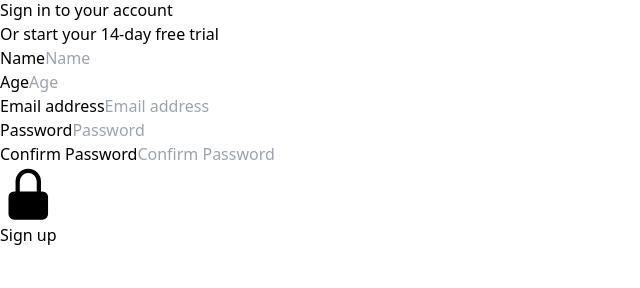
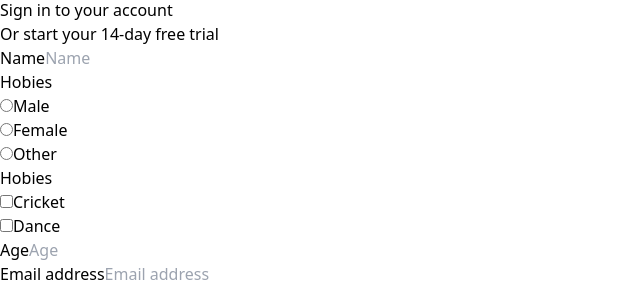
Before and after one commit to the-special-character/tsc-fs2-react, a React (Vite) app: page /auth/register in a window 1280 px wide. Shown: the part 302-590 px from the top of the page, without its empty margins (0-640 px from the left). Built offline with nearby package versions, Linux system fonts and the light colour scheme.

Commit message:
commit code

```diff
--- /dev/null
+++ b/src/components/checkbox.jsx
@@ -0,0 +1,48 @@
+import React from "react";
+
+const Checkbox = ({
+  field: { name, value, onChange, onBlur }, //
+  form: { touched, errors, setFieldValue, setFieldTouched },
+  meta,
+  options,
+  className,
+  ...props
+}) => {
+  console.log(value);
+  return (
+    <div>
+      <fieldset>
+        <legend>Hobies</legend>
+        {options.map((x) => (
+          <div key={x.id}>
+            <input
+              type="checkbox"
+              name={name}
+              id={x.id}
+              checked={value.some((y) => y === x.label)}
+              onChange={() => {
+                if (value.some((y) => y === x.label)) {
+                  setFieldValue(
+                    name,
+                    value.filter((z) => z !== x.label)
+                  );
+                } else {
+                  setFieldValue(name, [...value, x.label]);
+                }
+              }}
+              onBlur={() => {
+                setFieldTouched(name, true);
+              }}
+            />
+            <label htmlFor={x.id}>{x.label}</label>
+          </div>
+        ))}
+      </fieldset>
+      {touched[name] && errors[name] && (
+        <p className="text-red-500 text-sm mt-2">{errors[name]}</p>
+      )}
+    </div>
+  );
+};
+
+export default Checkbox;
--- /dev/null
+++ b/src/components/radio.jsx
@@ -0,0 +1,36 @@
+import React from "react";
+
+const Radio = ({
+  field: { name, value }, //
+  form: { touched, errors, setFieldValue, setFieldTouched },
+  meta,
+  options,
+  className,
+  ...props
+}) => {
+  return (
+    <div>
+      <fieldset>
+        <legend>Hobies</legend>
+        {options.map((x) => (
+          <div key={x.id}>
+            <input
+              type="radio"
+              name={name}
+              id={x.id}
+              checked={value === x.label}
+              onChange={() => setFieldValue(name, x.label)}
+              onBlur={() => setFieldTouched(name, true)}
+            />
+            <label htmlFor={x.id}>{x.label}</label>
+          </div>
+        ))}
+      </fieldset>
+      {touched[name] && errors[name] && (
+        <p className="text-red-500 text-sm mt-2">{errors[name]}</p>
+      )}
+    </div>
+  );
+};
+
+export default Radio;
--- /dev/null
+++ b/src/components/select.jsx
@@ -0,0 +1,51 @@
+import clsx from "clsx";
+import React from "react";
+
+const Select = ({
+  field, // { name, value, onChange, onBlur }
+  form: { touched, errors },
+  meta,
+  className,
+  options,
+  ...props
+}) => {
+  return (
+    <div>
+      <label htmlFor={props.id} className="sr-only">
+        {props.placeholder}
+      </label>
+      <select
+        className={clsx(
+          "relative block w-full appearance-none rounded-none  border border-gray-300 px-3 py-2 text-gray-900 placeholder-gray-500 focus:z-10 focus:border-indigo-500 focus:outline-none focus:ring-indigo-500 sm:text-sm",
+          {
+            [className]: !!className,
+          }
+        )}
+        {...field}
+        {...props}
+      >
+        <option value="">{props.placeholder}</option>
+        {options.map((x) => (
+          <option key={x.value} value={x.value}>
+            {x.text}
+          </option>
+        ))}
+      </select>
+      {/* <input
+        className={clsx(
+          "relative block w-full appearance-none rounded-none  border border-gray-300 px-3 py-2 text-gray-900 placeholder-gray-500 focus:z-10 focus:border-indigo-500 focus:outline-none focus:ring-indigo-500 sm:text-sm",
+          {
+            [className]: !!className,
+          }
+        )}
+        type="text"
+
+      /> */}
+      {touched[field.name] && errors[field.name] && (
+        <p className="text-red-500 text-sm mt-2">{errors[field.name]}</p>
+      )}
+    </div>
+  );
+};
+
+export default Select;
--- a/src/pages/register.jsx
+++ b/src/pages/register.jsx
@@ -2,6 +2,9 @@ import React from "react";
 import { LockClosedIcon } from "@heroicons/react/20/solid";
 import { Field, Form, Formik } from "formik";
 import TextInput from "../components/textInput";
+import Select from "../components/select";
+import Checkbox from "../components/checkbox";
+import Radio from "../components/radio";
 
 const fields = [
   {
@@ -13,6 +16,51 @@ const fields = [
     className: "rounded-t-md",
     validate: (value) => {
       if (!value) return "Required...";
+      return "";
+    },
+  },
+  {
+    component: Radio,
+    id: "gander",
+    name: "gander",
+    autoComplete: "gender",
+    placeholder: "Please Select Gender from list",
+    options: [
+      {
+        id: "male",
+        label: "Male",
+      },
+      {
+        id: "female",
+        label: "Female",
+      },
+      {
+        id: "other",
+        label: "Other",
+      },
+    ],
+    validate: (value) => {
+      if (!value) return "Required...";
+      return "";
+    },
+  },
+  {
+    component: Checkbox,
+    id: "hobbies",
+    name: "hobbies",
+    placeholder: "Hobbies",
+    options: [
+      {
+        id: "cricket",
+        label: "Cricket",
+      },
+      {
+        id: "dance",
+        label: "Dance",
+      },
+    ],
+    validate: (value) => {
+      if (value.length === 0) return "Required...";
       return "";
     },
   },
@@ -81,6 +129,7 @@ const Register = () => {
         email: "",
         password: "",
         confirmPassword: "",
+        hobbies: [],
       }}
       onSubmit={(values) => {
         console.log(values);
```
